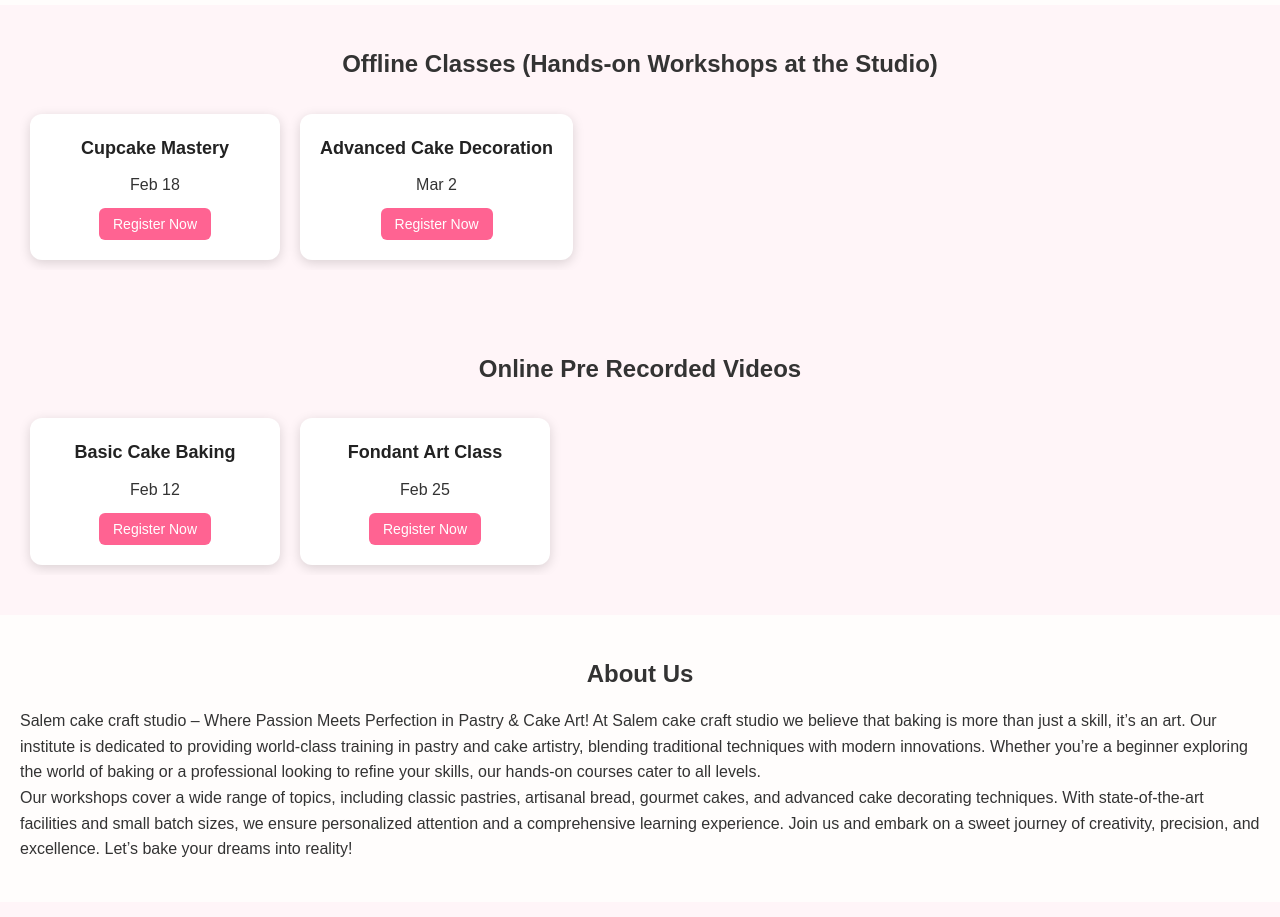
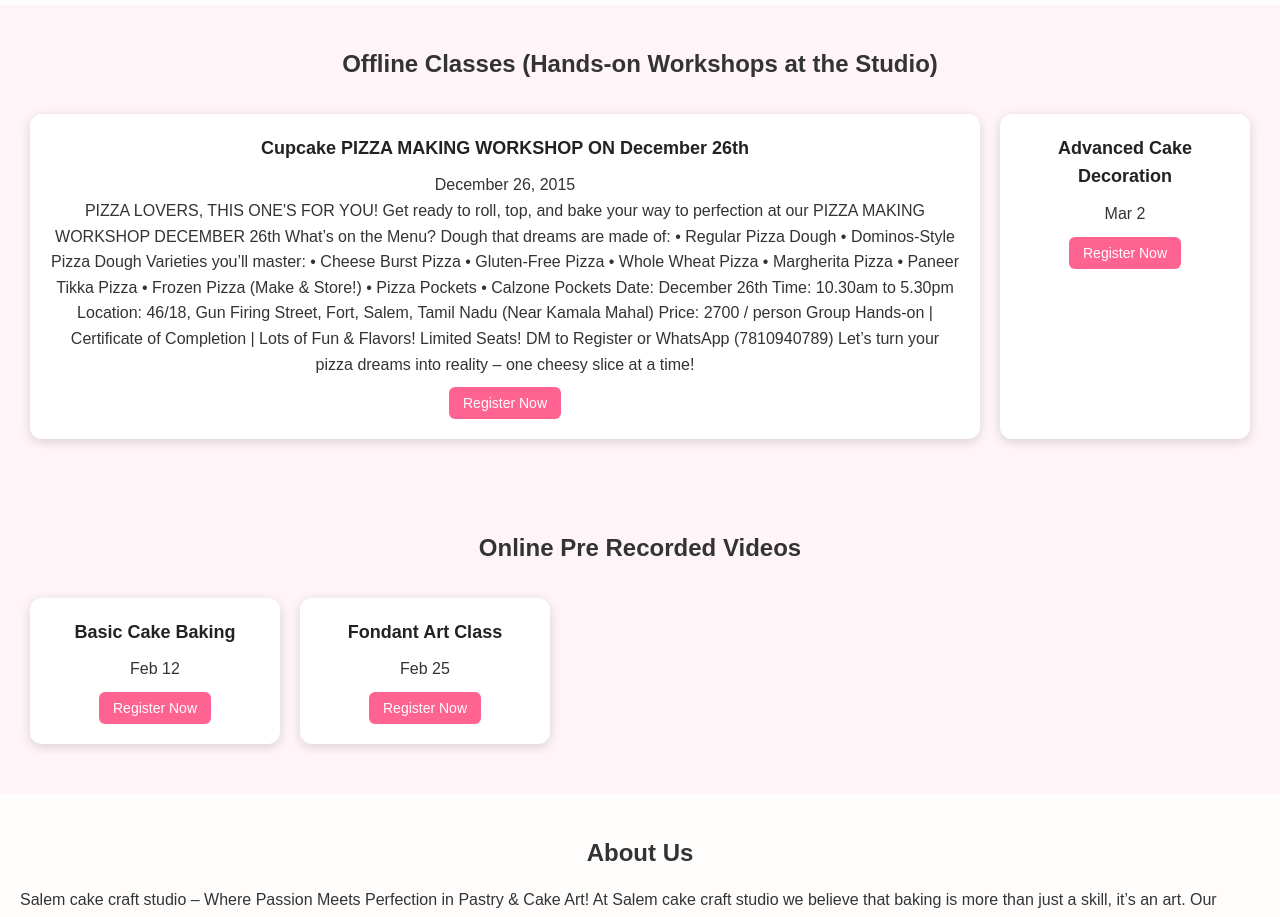
Before and after one commit to salemcookingclass/website, a React (Create React App) app: page / in a window 1280 px wide. Shown: the part 1000-1917 px from the top of the page. Built offline with nearby package versions, Linux system fonts and the light colour scheme.

Commit message:
Updated App.js and App.css

```diff
--- a/package.json
+++ b/package.json
@@ -11,7 +11,7 @@
     "react": "^19.2.0",
     "react-dom": "^19.2.0",
     "react-icons": "^5.5.0",
-    "react-scripts": "^0.0.0",
+    "react-scripts": "^5.0.1",
     "web-vitals": "^2.1.4"
   },
   "scripts": {
--- a/src/App.js
+++ b/src/App.js
@@ -49,10 +49,46 @@ export default function App() {
   const prevPhoto = () => setPhotoIndex((i) => (i - 1 + PHOTO_URLS.length) % PHOTO_URLS.length);
 
 const classes = [
-  { id: 1, title: "Basic Cake Baking", date: "Feb 12", type: "online" },
-  { id: 2, title: "Cupcake Mastery", date: "Feb 18", type: "offline" },
-  { id: 3, title: "Fondant Art Class", date: "Feb 25", type: "online" },
-  { id: 4, title: "Advanced Cake Decoration", date: "Mar 2", type: "offline" }
+  { id: 1, title: "Basic Cake Baking", date: "Feb 12",details:"", type: "online" },
+  {
+  id: 2,
+  title: "Cupcake PIZZA MAKING WORKSHOP ON December 26th",
+  date: "December 26, 2015",
+  details: `PIZZA LOVERS, THIS ONE'S FOR YOU!
+Get ready to roll, top, and bake your way to perfection at our PIZZA MAKING WORKSHOP DECEMBER 26th
+
+What’s on the Menu?
+
+Dough that dreams are made of:
+• Regular Pizza Dough
+• Dominos-Style Pizza Dough
+
+Varieties you’ll master:
+• Cheese Burst Pizza
+• Gluten-Free Pizza
+• Whole Wheat Pizza
+• Margherita Pizza
+• Paneer Tikka Pizza
+• Frozen Pizza (Make & Store!)
+• Pizza Pockets
+• Calzone Pockets
+
+Date: December 26th
+Time: 10.30am to 5.30pm
+Location: 46/18, Gun Firing Street, Fort, Salem, Tamil Nadu (Near Kamala Mahal)
+Price: 2700 / person
+
+Group Hands-on | Certificate of Completion | Lots of Fun & Flavors!
+
+Limited Seats!
+DM to Register or WhatsApp (7810940789)
+
+Let’s turn your pizza dreams into reality – one cheesy slice at a time!`,
+  type: "offline"
+}
+,
+  { id: 3, title: "Fondant Art Class", date: "Feb 25",details:"", type: "online" },
+  { id: 4, title: "Advanced Cake Decoration", date: "Mar 2", details:"", type: "offline" }
 ];
 
 
@@ -142,6 +178,7 @@ const classes = [
         <article key={cls.id} className="class-card" role="listitem">
           <h3>{cls.title}</h3>
           <p>{cls.date}</p>
+          <p>{cls.details}</p>
           <button onClick={() => handleRegisterClick(cls)} className="registerBtn">
             Register Now
           </button>
@@ -159,6 +196,7 @@ const classes = [
         <article key={cls.id} className="class-card" role="listitem">
           <h3>{cls.title}</h3>
           <p>{cls.date}</p>
+          <p>{cls.details}</p>
           <button onClick={() => handleRegisterClick(cls)} className="registerBtn">
             Register Now
           </button>
```
Also changed, not shown: 1 other file (tests, documents, lock files or other folders).
